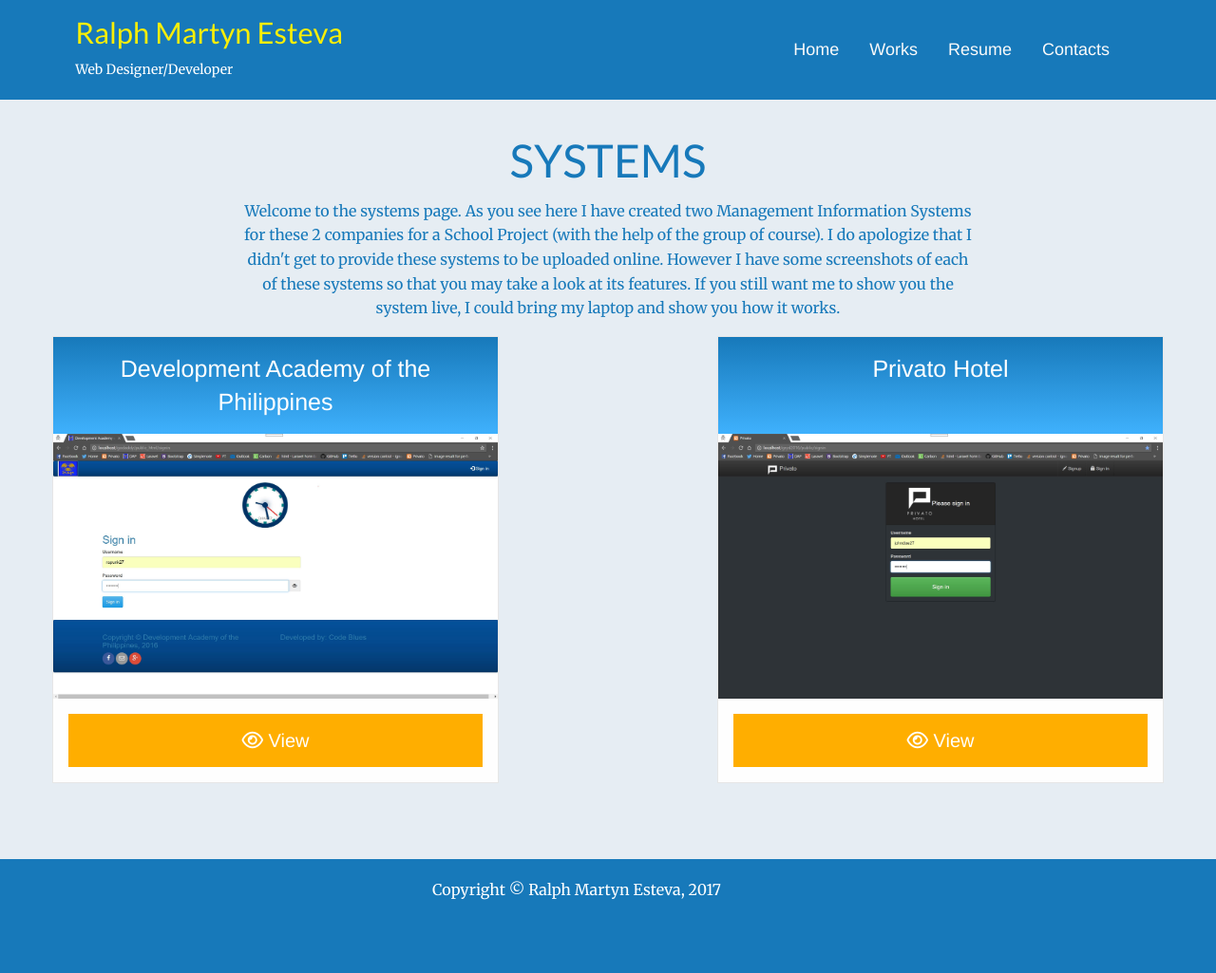
After one commit to rapunk27/portfolio, a PHP site: page /works/systems.php in a window 1280 px wide. The commit adds this page. Shown: the whole page at 95% size. Run offline with PHP 8.4, Linux system fonts and the light colour scheme; some libraries are stand-ins or nearby versions.

Commit message:
systems page is coded and done

```diff
--- a/css/styles.css
+++ b/css/styles.css
@@ -283,6 +283,39 @@
 .edm-btn{
 	margin: 20px;
 }
+/*==========*/
+/*Systems*/
+/*=========*/
+
+.systems-section{
+	height: 800px;
+	background: #E6EDF3;
+	padding: 30px;
+}
+
+.system-title{
+	font-family: 'Lato', sans-serif;
+	color:#ffffff;
+}
+
+.system-card-size{
+	height: 400px;
+	width: 500px;
+}
+
+.system-label{
+	font-family: 'Lato', sans-serif;
+	color:#1779BA;
+	font-weight: 500;
+	text-transform: uppercase;
+}
+
+.system-note{
+	font-size: 16px;
+	font-family: 'Merriweather', serif;
+	color:#1779BA;
+}
+
 
 /*
 .circle-profile:hover{
--- a/works.php
+++ b/works.php
@@ -5,7 +5,7 @@
 <?php include('head.php'); ?>
 
 <div class="works-content">
-	<a href="#" class="circle-default">
+	<a href="works/systems.php" class="circle-default">
 		<div class="circle-work circle-systems"></div>
 		<p class="circle-text circle-systems-color">Systems</p>
 	</a>
--- /dev/null
+++ b/works/dap.php
@@ -0,0 +1,6 @@
+<?php
+	$path = '../';
+	$path2 = '../';
+ ?>
+
+<?php include('../head.php'); ?>
--- /dev/null
+++ b/works/systems.php
@@ -0,0 +1,50 @@
+<?php
+	$path = '../';
+	$path2 = '../';
+ ?>
+
+<?php include('../head.php'); ?>
+
+<div class="systems-section">
+	<div class="row">
+		<div class="small-12 columns text-center">
+			<h1 class="system-label">Systems</h1>
+		</div>
+	</div>
+	<div class="row">
+		<div class="small-8 small-offset-2 columns text-center">
+			<p class="system-note">Welcome to the systems page. As you see here I have created two Management Information Systems for these 2 companies for a School Project (with the help of the group of course). I do apologize that I didn't get to provide these systems to be uploaded online. However I have some screenshots of each of these systems so that you may take a look at its features. If you still want me to show you the system live, I could bring my laptop and show you how it works.</p>
+		</div>
+	</div>
+	<div class="row" data-equalizer data-equalize-by-row="true">
+		<div class="large-4 small-6 columns system-card-size">
+			<div class="card">
+				<div class="card-divider system-title text-center" data-equalizer-watch>
+					<h4>Development Academy of the Philippines</h4>
+				</div>
+				<img src="dap-images/login.JPG">
+				<div class="card-section">
+					<a href="#" class="button warning expanded large">
+						<i class="fa fa-eye"></i> View
+					</a>
+				</div>
+			</div>
+		</div>
+
+		<div class="large-4 small-6 columns system-card-size">
+			<div class="card">
+				<div class="card-divider system-title text-center" data-equalizer-watch>
+					<h4>Privato Hotel</h4>
+				</div>
+				<img src="privato-images/login.JPG">
+				<div class="card-section">
+					<a href="#" class="button warning expanded large">
+						<i class="fa fa-eye"></i> View
+					</a>
+				</div>
+			</div>
+		</div>
+	</div>
+</div>
+
+<?php include('../foot.php'); ?>
```
